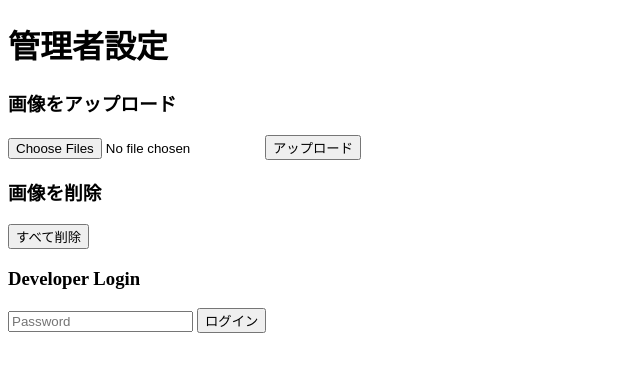
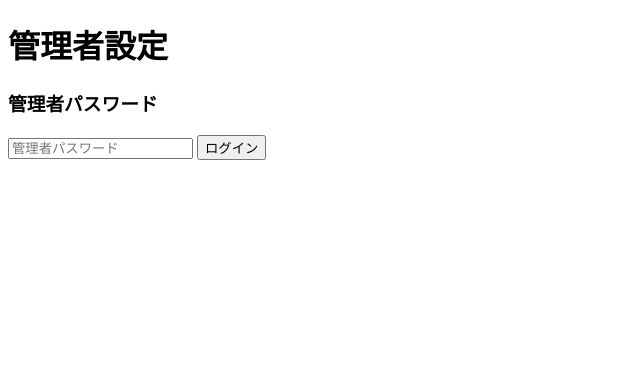
Before and after one commit to Torichan-TC1/24h_uploader, a Flask app: template templates/admin.html in a window 1280 px wide. Shown: the top 372 px of the page, without its empty margins (0-640 px from the left). Run offline with Flask 3, Linux system fonts and the light colour scheme; the template is opened without the code that fills it, so the values that code supplies are empty.

Commit message:
Fix folder creation logic and update templates

```diff
--- a/app.py
+++ b/app.py
@@ -34,6 +34,16 @@ def login():
             return "パスワードが違います", 403
     return render_template('login.html')
 
+# 管理者ログイン
+@app.route('/admin/login', methods=['POST'])
+def developer_login():  # admin_login -> developer_loginに変更
+    password = request.form.get('admin_password')
+    if password == 'hato_0421':
+        session['admin_logged_in'] = True
+        return redirect(url_for('upload_file'))
+    else:
+        return render_template('admin.html', error_message="パスワードが間違っています")
+
 # ギャラリーページ
 @app.route('/gallery')
 def gallery():
@@ -55,19 +65,20 @@ def gallery():
 # 写真アップロード
 @app.route('/upload', methods=['GET', 'POST'])
 def upload_file():
-    if not session.get('logged_in'):
-        return redirect(url_for('login'))
+    if not session.get('admin_logged_in'):
+        return redirect(url_for('developer_login'))
 
     if request.method == 'POST':
-        if 'file' not in request.files:
+        files = request.files.getlist('file')  # 複数ファイルを取得
+        if not files:
             return redirect(request.url)
-        file = request.files['file']
-        if file.filename == '':
-            return redirect(request.url)
-        if file and allowed_file(file.filename):
-            filename = secure_filename(file.filename)
-            file.save(os.path.join(app.config['UPLOAD_FOLDER'], filename))
-            return redirect(url_for('gallery'))
+
+        for file in files:
+            if file and allowed_file(file.filename):
+                filename = secure_filename(file.filename)
+                file.save(os.path.join(app.config['UPLOAD_FOLDER'], filename))
+
+        return redirect(url_for('gallery'))
     return render_template('upload.html')
 
 # 選択された画像を ZIP ダウンロード
@@ -106,23 +117,6 @@ def delete_photos():
         session.pop('end_time', None)
     return redirect(url_for('gallery'))
 
-# 管理者設定画面
-@app.route('/admin')
-def admin():
-    if not session.get('admin_logged_in'):
-        return redirect(url_for('admin_login'))
-    return render_template('admin.html')
-
-# 管理者ログイン処理
-@app.route('/admin/login', methods=['POST'])
-def developer_login():  # admin_login -> developer_loginに変更
-    password = request.form.get('admin_password')
-    if password == 'hato_0421':
-        session['admin_logged_in'] = True
-        return redirect(url_for('upload_file'))
-    else:
-        return "パスワードが間違っています", 403
-
 # アプリ起動
 if __name__ == '__main__':
     port = int(os.environ.get('PORT', 5000))
--- a/templates/admin.html
+++ b/templates/admin.html
@@ -1,29 +1,21 @@
 <!DOCTYPE html>
-<html>
+<html lang="ja">
 <head>
+    <meta charset="UTF-8">
     <title>管理者設定</title>
 </head>
 <body>
     <h1>管理者設定</h1>
 
-    <!-- 複数ファイルアップロード -->
-    <form action="/admin/upload" method="post" enctype="multipart/form-data">
-        <h3>画像をアップロード</h3>
-        <input type="file" name="file" multiple>
-        <button type="submit">アップロード</button>
+    <form action="/admin/login" method="post">
+        <h3>管理者パスワード</h3>
+        <input type="password" name="admin_password" placeholder="管理者パスワード" required>
+        <button type="submit">ログイン</button>
     </form>
 
-    <!-- 画像削除 -->
-    <form action="/admin" method="post">
-        <h3>画像を削除</h3>
-        <button type="submit" name="delete" value="true">すべて削除</button>
-    </form>
+    {% if error_message %}
+        <p style="color: red;">{{ error_message }}</p>
+    {% endif %}
 
-    <!-- 開発者ログイン -->
-    <form action="/admin/login" method="post">
-        <h3>Developer Login</h3>
-        <input type="password" name="admin_password" placeholder="Password" required>
-        <button type="submit">ログイン</button>
-    </form>
 </body>
 </html>
--- a/templates/gallery.html
+++ b/templates/gallery.html
@@ -11,7 +11,7 @@
                 <input type="checkbox" name="selected_images" value="{{ image }}">
                 <br>
                 <img src="{{ url_for('static', filename='uploads/' + image) }}" alt="{{ image }}" width="300"><br>
-                <div class="seven-segment">{{ image }}</div>  <!-- 画像名を7セグメントフォントで表示 -->
+                {{ image }}
             </label>
         </li>
         {% endfor %}
@@ -20,5 +20,5 @@
     <button type="submit">⬇ 選択した写真をダウンロード</button>
 </form>
 
-<a href="/upload">📤 写真をアップロード</a>
+<a href="/upload">📤 写真アップロード</a>
 {% endblock %}
```
Also changed, not shown: templates/base.html (+8 -28 lines).
